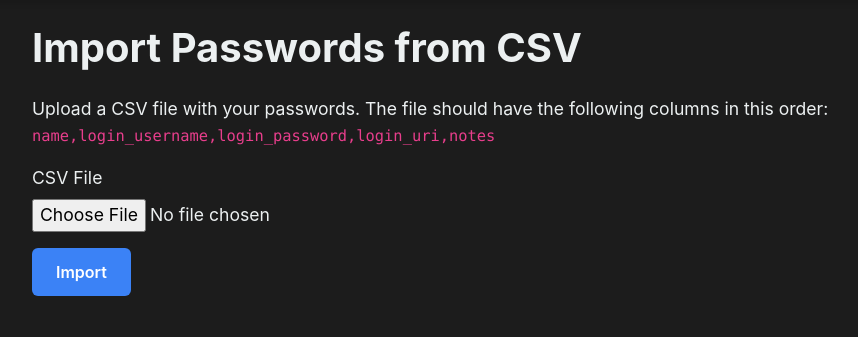
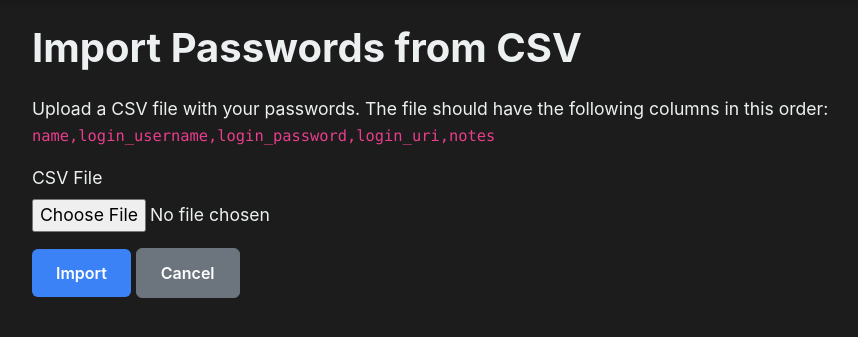
Before and after one commit to CyberPanther232/saltvault, a Flask app: page /import in a window 1280 px wide. Shown: the part 78-415 px from the top of the page, without its empty margins (53-911 px from the left). Run offline with Flask 3, Linux system fonts and the light colour scheme; a user stored in the database is signed in; data comes from the database, SQL or seed files in the repository; some libraries are stand-ins or nearby versions.

Commit message:
On branch master Your branch is up to date with 'origin/master'.
Changes to be committed:
	modified:   app/templates/add_password.html
	modified:   app/templates/change_password.html
	modified:   app/templates/import.html

```diff
--- a/app/templates/add_password.html
+++ b/app/templates/add_password.html
@@ -41,6 +41,7 @@
             <textarea class="form-control" id="notes" name="notes" rows="3"></textarea>
         </div>
         <button type="submit" class="btn btn-primary">Add Password</button>
+        <a href="{{ url_for('main.index_route') }}" class="btn btn-secondary">Cancel</a>
     </form>
 
     <!-- Generate Password Modal -->
--- a/app/templates/change_password.html
+++ b/app/templates/change_password.html
@@ -22,5 +22,6 @@
         <input type="password" class="form-control" id="confirm_password" name="confirm_password" required>
     </div>
     <button type="submit" class="btn btn-danger">Change Password</button>
+    <a href="{{ url_for('main.index_route') }}" class="btn btn-secondary">Cancel</a>
 </form>
 {% endblock %}
--- a/app/templates/import.html
+++ b/app/templates/import.html
@@ -14,5 +14,6 @@
             <input type="file" class="form-control-file" id="csv_file" name="csv_file" accept=".csv" required>
         </div>
         <button type="submit" class="btn btn-primary">Import</button>
+        <a href="{{ url_for('main.index_route') }}" class="btn btn-secondary">Cancel</a>
     </form>
 {% endblock %}
```
